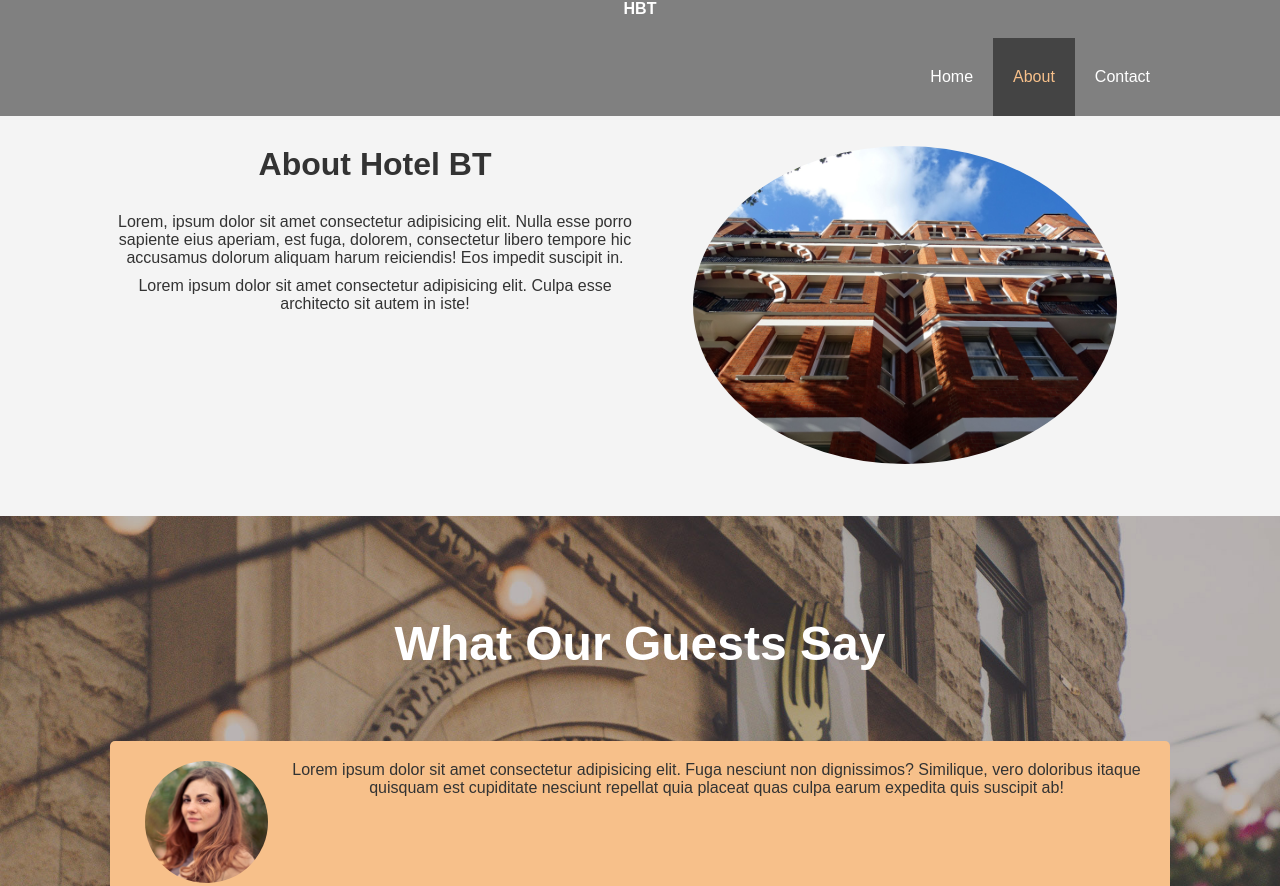
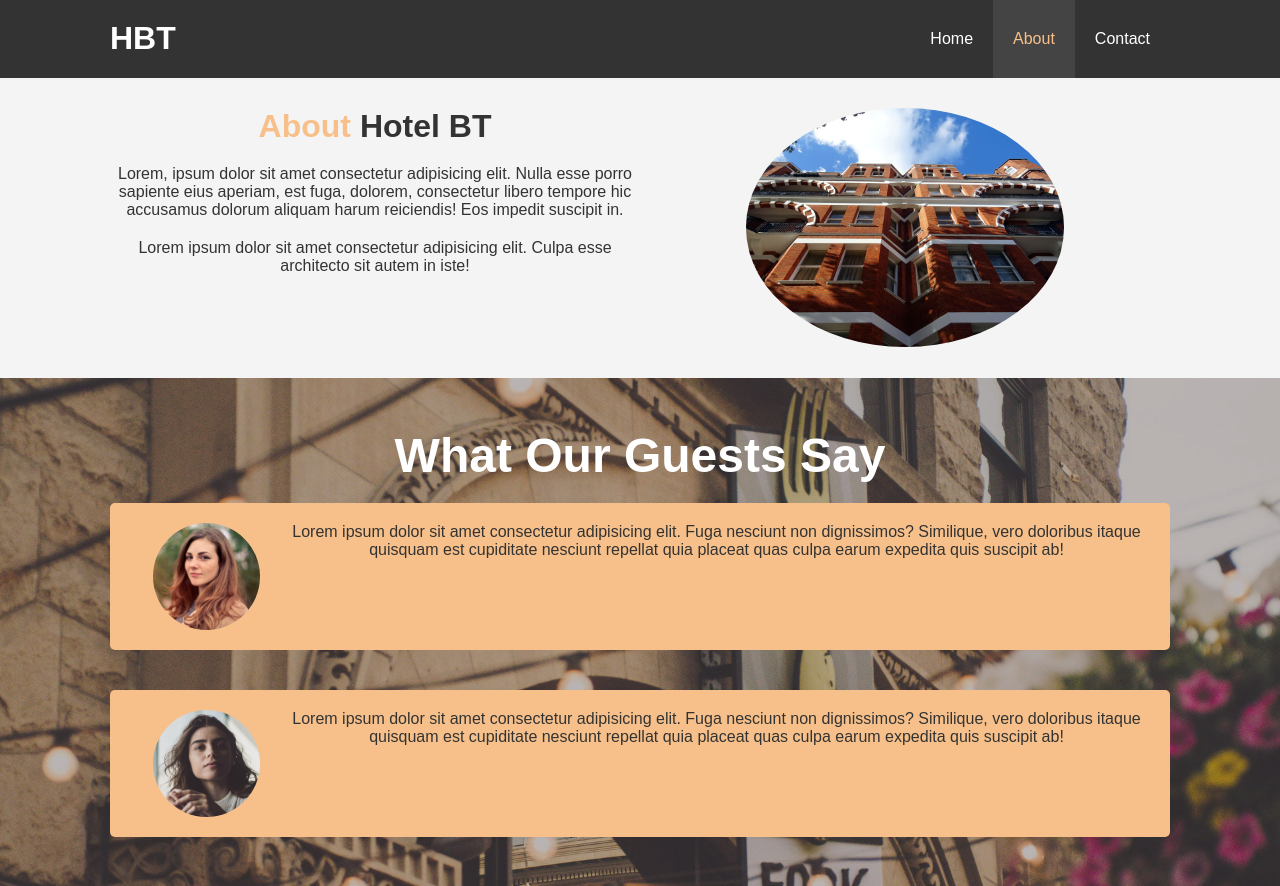
Before and after one commit to belobradi/HotelWebsite, a plain HTML site: page about.html in a window 1280 px wide. Shown: the top 886 px of the page. Drawn offline with Linux system fonts and the light colour scheme.

Commit message:
about/css rework

```diff
--- a/about.html
+++ b/about.html
@@ -9,9 +9,9 @@
 </head>
 <body>
     <header>
-        <div id="navbar">
+        <div id="navbar" class="bg-dark">
             <div class="container">
-                <h1><a href="index.html">HBT</a></h1>
+                <h2><a href="index.html">HBT</a></h1>
                 <ul>
                     <li><a href="index.html">Home</a></li>
                     <li><a href="about.html" class="active">About</a></li>
@@ -21,10 +21,10 @@
         </div>
     </header>
     <main>
-        <section id="main-about">
+        <section id="main-about" class="bg-light">
             <div class="container">
                 <div id="about-text">
-                    <h1><span>About</span> Hotel BT</h1>
+                    <h2><span class="txt-primary">About</span> Hotel BT</h2>
                     <p>Lorem, ipsum dolor sit amet consectetur adipisicing elit. Nulla esse porro sapiente eius aperiam, est fuga, dolorem, consectetur libero tempore hic accusamus dolorum aliquam harum reiciendis! Eos impedit suscipit in.</p>
                     <p>Lorem ipsum dolor sit amet consectetur adipisicing elit. Culpa esse architecto sit autem in iste!</p>
                 </div>
@@ -33,9 +33,9 @@
                 </div>
             </div>
         </section>
-        <section id="feedback">
+        <section id="feedback-section">
             <div class="container">
-                <h1>What Our Guests Say</h1>
+                <h3>What Our Guests Say</h3>
                 <div id="feedback-1" class="feedback">
                     <div id="feedback-img-1" class="feedback-img">
                         <img src="/img/person-1.jpg" class="person-img" alt="">
@@ -55,7 +55,7 @@
             </div>
         </section>
     </main>
-    <footer>
+    <footer class="bg-dark">
         <p>Hotel BT &#169; 2022, All RIghts Reserved</p>
     </footer>
 </body>
--- a/css/style.css
+++ b/css/style.css
@@ -169,55 +169,39 @@ footer {
 /* ABOUT PAGE */
 
 #main-about {
-    background: #f4f4f4;
-    height: 400px;
+    height: 300px;
     padding: 30px 0;
 }
 
-#main-about h1 {
+#main-about h2,
+#main-about p {
     color: #333;
-    font-size: 2em;
     padding-bottom: 20px;
 }
-#main-about p {
-    color: #333;
-    margin: 10px 0;
-}
 
-#main-about #about-text {
+#main-about #about-text,
+#main-about #about-image {
     float: left;
-    width: 50%;
-}
-
-#main-about #about-image {
-    float: right;
     width: 50%;
 }
 
 #about-image img {
     display: block;
     margin: auto;
-    width: 80%;
+    width: 60%;
     border-radius: 50%;
 }
 
-#feedback {
-    background: url(/img/test-bg.jpg);
-    height: 750px;
-    background-size: cover;
-    background-position: center;
-    padding: 100px 0;
-}
-
-#feedback h1 {
-    text-align: center;
-    font-size: 3em;
+#feedback-section {
+    background: url(/img/test-bg.jpg) center center/cover;
+    height: 600px;
+    padding: 50px 0;
 }
 
 .feedback {
     background: #f7c08a;
     overflow: auto;
-    margin: 50px 0;
+    margin-bottom: 40px;
     border-radius: 5px;
     padding: 20px;
 }
@@ -234,7 +218,7 @@ footer {
 
 .person-img {
     display: block;
-    width: 80%;
+    width: 70%;
     border-radius: 50%;
     margin: auto;
 
```
